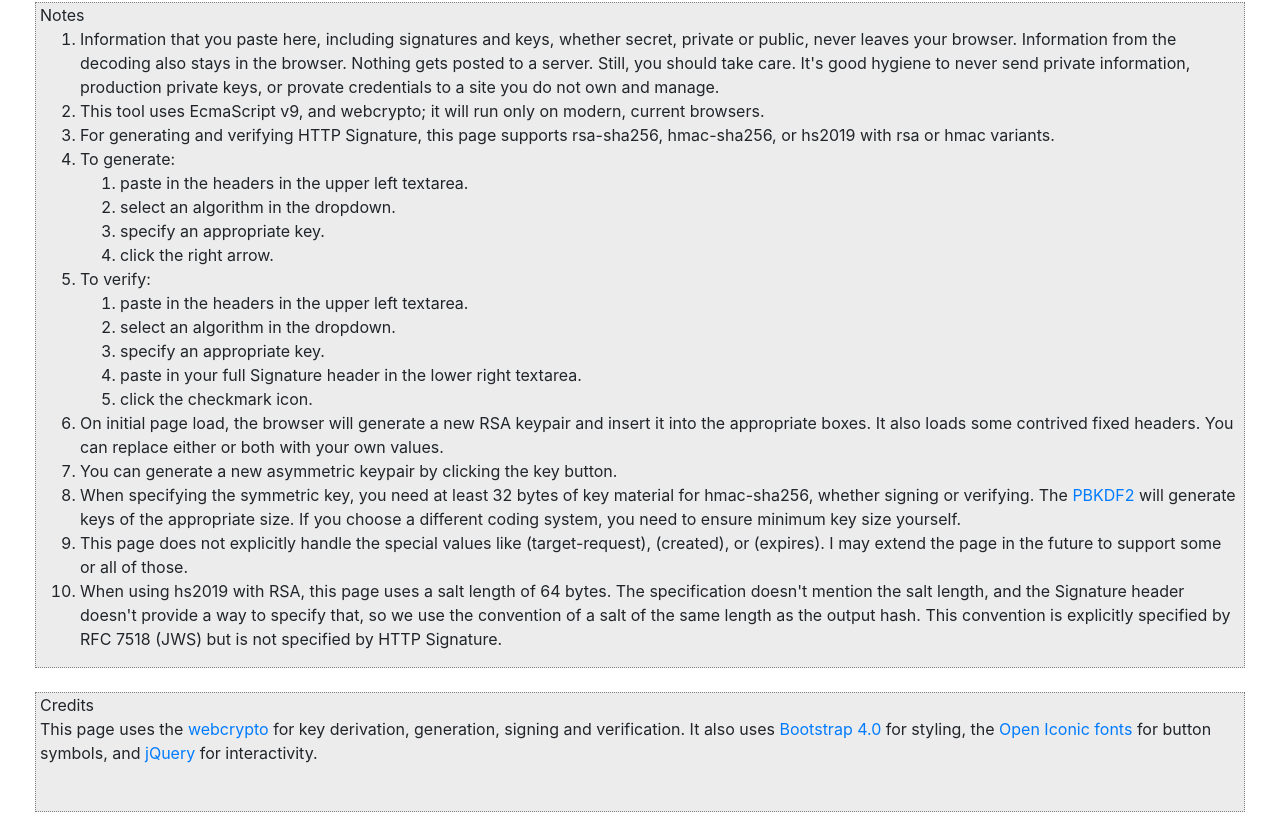
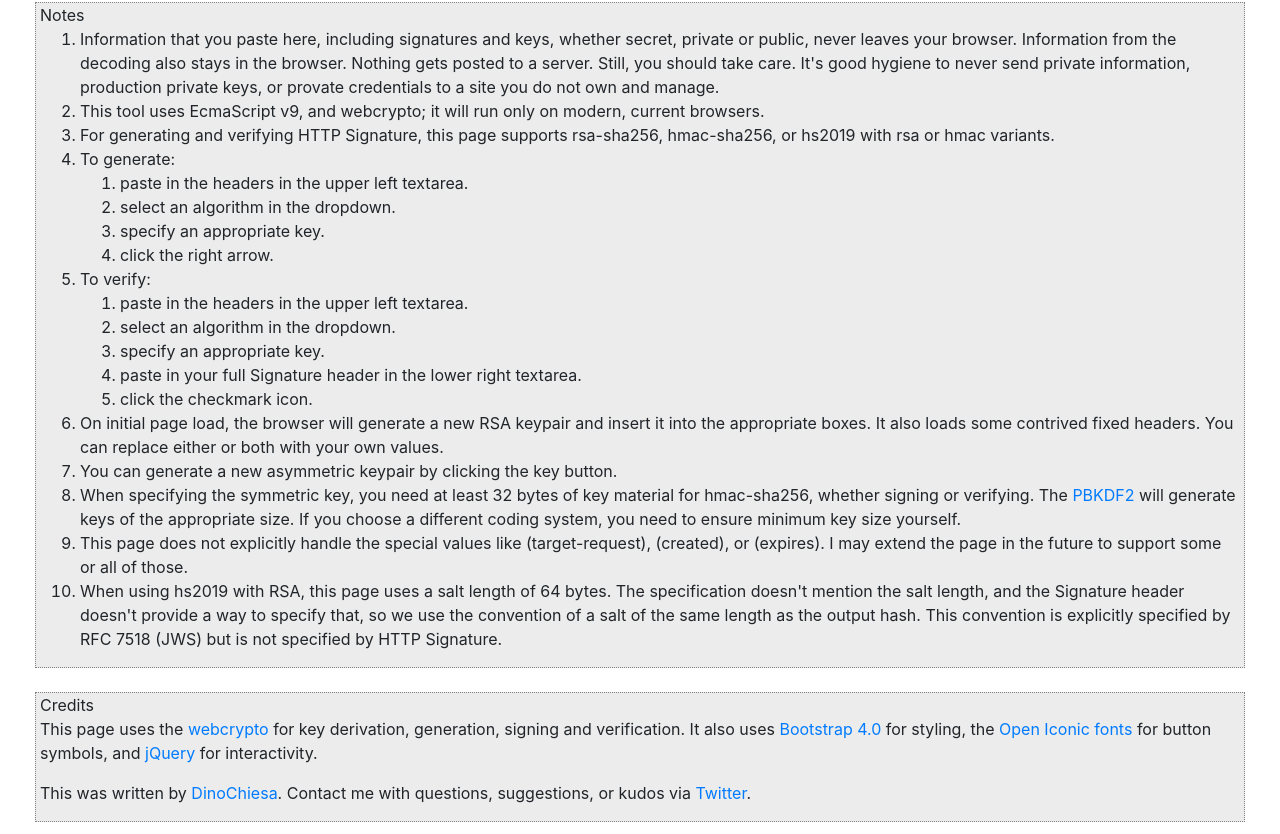
Before and after one commit to DinoChiesa/httpsig-webtool, a website: page src/index.html in a window 1280 px wide. Shown: the part 1069-1903 px from the top of the page. Drawn offline with Linux system fonts and the light colour scheme; files that its build step writes are made by us from their sources; files whose address does not match are found by name.

Commit message:
add contact me link

```diff
--- a/src/index.html
+++ b/src/index.html
@@ -205,6 +205,12 @@
         <!--
         <p>The code for this page is <a href='https://github.com/DinoChiesa/httpsig-webtool'>here</a>. You can download it, fork it, or submit issues via that link.</p>
         -->
+        <p>
+          This was written by <A href='https://github.com/DinoChiesa/'>DinoChiesa</a>. Contact me with questions, suggestions, or kudos via <a href="https://twitter.com/intent/tweet?screen_name=dpchiesa&ref_src=twsrc%5Etfw&text=regarding%20HTTPSIG%20webtool"
+                                                                                                                                      class="twitter-share-button" data-show-count="false">Twitter</a>.
+          <!-- script async src="https://platform.twitter.com/widgets.js" charset="utf-8"></script -->
+        </p>
+
       </div>
 
     </div>
```
Also changed, not shown: dist/index.html.
